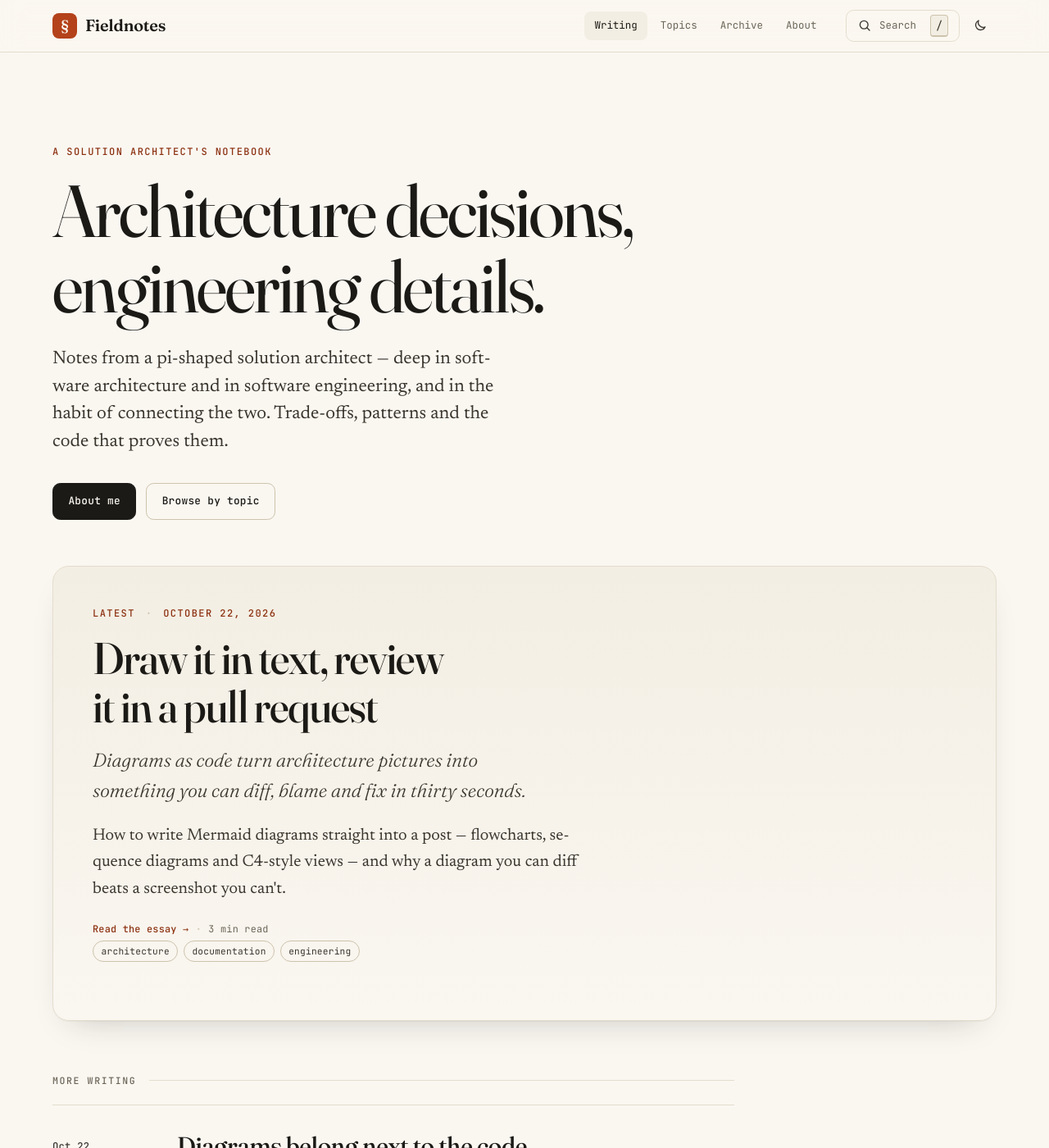
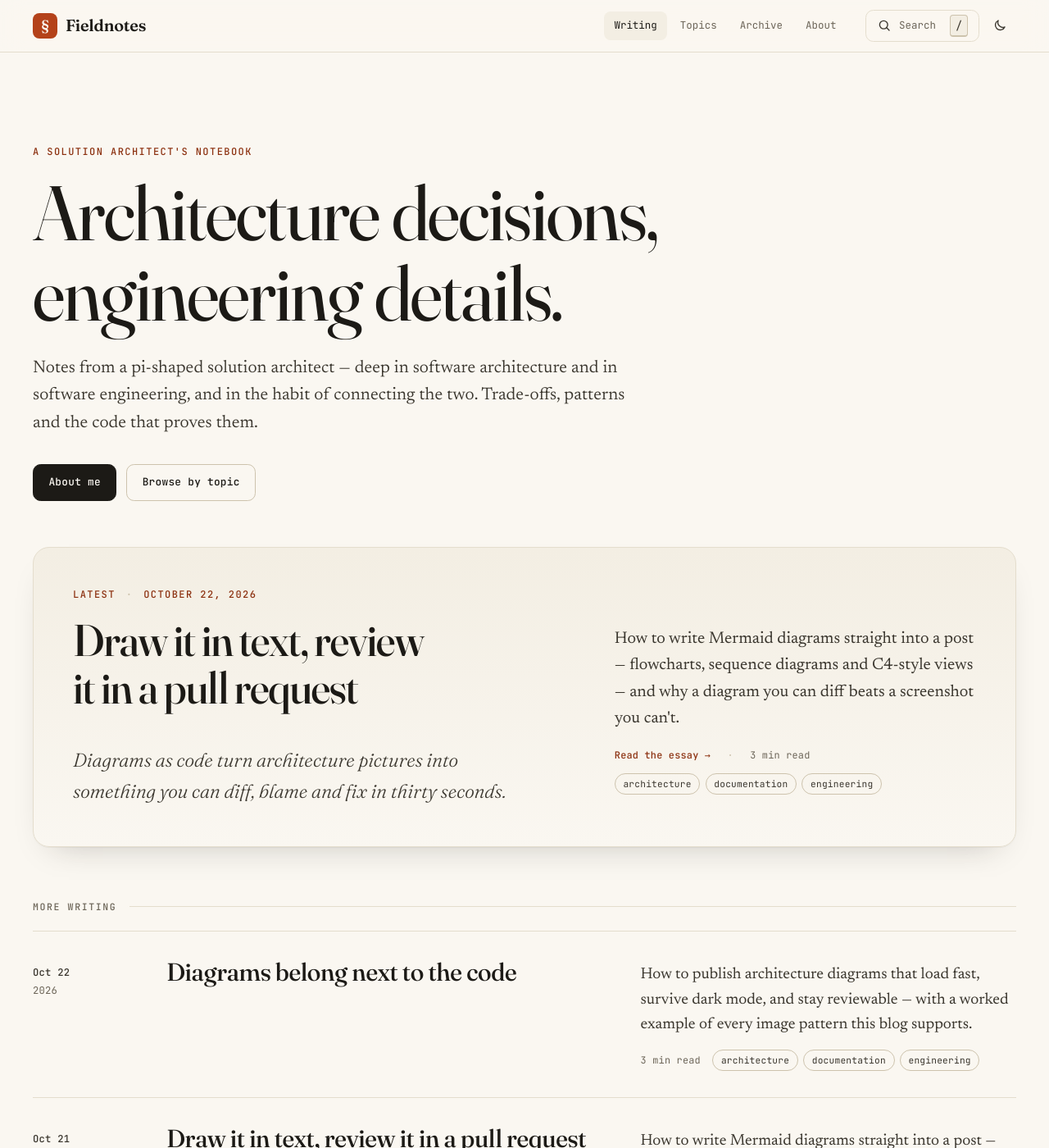
Before and after one commit to niranjanrath/fieldnotes, a Jekyll site: the page built from index.html, in a window 1280 px wide and 1400 px high. Shown: the whole window at 82% size. Built offline with Jekyll 4.4.1, drawn with Linux system fonts in a browser that asks for light colours; the list of posts is cut into pages by our own code.

Commit message:
image commit

```diff
--- a/_includes/post-row.html
+++ b/_includes/post-row.html
@@ -7,9 +7,9 @@
   <div class="row-body">
     <h3 class="row-title"><a href="{{ p.url | relative_url }}">{{ p.title }}</a></h3>
     <p class="row-excerpt">{{ p.description | default: p.excerpt | strip_html | normalize_whitespace | truncatewords: 34 }}</p>
-    <p class="meta">
+    <div class="meta">
       {% include reading-time.html content=p.content %}
       {%- if p.tags.size > 0 %} {% include tag-list.html tags=p.tags %}{% endif %}
-    </p>
+    </div>
   </div>
 </article>
--- a/assets/css/main.css
+++ b/assets/css/main.css
@@ -25,7 +25,7 @@
   --mono: "JetBrains Mono", ui-monospace, "SF Mono", Menlo, Consolas, monospace;
 
   --measure: 38rem;
-  --wrap: 72rem;
+  --wrap: 80rem;
   --gutter: clamp(1.25rem, 4vw, 2.5rem);
   --header-h: 4rem;
 
@@ -76,7 +76,7 @@ html {
   text-size-adjust: 100%;
   scroll-behavior: smooth;
   scroll-padding-top: calc(var(--header-h) + 1.5rem);
-  hyphens: auto;
+  hyphens: manual;
 }
 
 body {
@@ -149,7 +149,7 @@ main:focus { outline: none; }
 }
 .meta .dot { margin-inline: .5em; }
 .meta { row-gap: .7rem; }
-.meta .tags { margin-left: .9rem; }
+.meta { column-gap: .9rem; }
 
 .tags { list-style: none; display: inline-flex; flex-wrap: wrap; gap: .4rem; margin: 0; padding: 0; }
 .tag {
@@ -264,16 +264,17 @@ body:not(.layout-post) .progress { display: none; }
 /* ---------- Home: hero --------------------------------------------------- */
 .hero { padding-block: clamp(3.5rem, 9vw, 7rem) clamp(2rem, 5vw, 3.5rem); }
 .hero-title {
-  margin: 0; max-width: 20ch;
+  margin: 0; max-width: 22ch;
   font-family: var(--display); font-weight: 400;
-  font-size: clamp(2.6rem, 1.4rem + 5.6vw, 5.6rem);
-  line-height: 1.02; letter-spacing: -.028em;
+  font-size: clamp(2.6rem, 1.4rem + 5.6vw, 6.6rem);
+  line-height: 1.04; letter-spacing: -.02em; word-spacing: .02em;
   font-variation-settings: "opsz" 144;
   text-wrap: balance;
 }
 .hero-lede {
-  max-width: 34rem; margin: 1.75rem 0 0; color: var(--ink-2);
-  font-size: clamp(1.15rem, 1rem + .6vw, 1.4rem); line-height: 1.5; text-wrap: pretty;
+  max-width: 46rem; margin: 1.6rem 0 0; color: var(--ink-2);
+  font-size: clamp(1.1rem, 1rem + .45vw, 1.32rem); line-height: 1.6; font-weight: 380;
+  text-wrap: pretty; hyphens: manual; letter-spacing: .003em;
 }
 .hero-actions { display: flex; flex-wrap: wrap; gap: .75rem; margin: 2rem 0 0; }
 
@@ -302,11 +303,11 @@ body:not(.layout-post) .progress { display: none; }
   margin: 1rem 0 0; font-family: var(--display); font-style: italic; font-weight: 300;
   font-size: clamp(1.15rem, 1rem + .6vw, 1.45rem); color: var(--ink-2); max-width: 36rem; text-wrap: balance;
 }
-.lead-excerpt { margin: 1.25rem 0 1.5rem; max-width: 38rem; color: var(--ink-2); text-wrap: pretty; }
+.lead-excerpt { margin: 1.25rem 0 1.5rem; max-width: 40rem; color: var(--ink-2); text-wrap: pretty; hyphens: manual; }
 .read-more { color: var(--accent-ink); text-decoration: none; font-weight: 500; }
 .read-more:hover { text-decoration: underline; text-underline-offset: .25em; }
 
-.rows { max-width: 52rem; }
+.rows { max-width: none; }
 .row {
   display: grid; grid-template-columns: 7.5rem 1fr; gap: 0 2rem;
   padding-block: 2rem; border-top: 1px solid var(--rule);
@@ -321,7 +322,23 @@ body:not(.layout-post) .progress { display: none; }
 }
 .row-title a { text-decoration: none; transition: color .15s; }
 .row-title a:hover { color: var(--accent); }
-.row-excerpt { margin: .6rem 0 1rem; color: var(--ink-2); font-size: .95em; text-wrap: pretty; }
+.row-excerpt { margin: .6rem 0 1rem; color: var(--ink-2); font-size: .95em; text-wrap: pretty; hyphens: manual; }
+
+/* Desktop: use the full width — lead card in two columns, posts as a three-column index */
+@media (min-width: 1000px) {
+  .lead { display: grid; grid-template-columns: minmax(0, 1.15fr) minmax(0, .85fr); column-gap: clamp(2rem, 5vw, 4.5rem); align-items: start; }
+  .lead .eyebrow { grid-column: 1 / -1; }
+  .lead-title { grid-column: 1; grid-row: 2; max-width: none; }
+  .lead-dek { grid-column: 1; grid-row: 3; max-width: none; }
+  .lead-excerpt { grid-column: 2; grid-row: 2; margin: .7rem 0 0; max-width: none; }
+  .lead .meta { grid-column: 2; grid-row: 3; margin-top: 1.25rem; }
+
+  .row { grid-template-columns: 7rem minmax(0, 1.15fr) minmax(0, 1fr); column-gap: clamp(2rem, 4vw, 3.5rem); }
+  .row-body { display: contents; }
+  .row-title { grid-column: 2; grid-row: 1 / span 2; }
+  .row-excerpt { grid-column: 3; grid-row: 1; margin: .35rem 0 .9rem; }
+  .row .meta { grid-column: 3; grid-row: 2; }
+}
 
 @media (max-width: 640px) {
   .row { grid-template-columns: 1fr; gap: .25rem; }
@@ -330,7 +347,7 @@ body:not(.layout-post) .progress { display: none; }
 
 .pagination {
   display: flex; justify-content: space-between; align-items: center; gap: 1rem;
-  margin-top: 3rem; max-width: 52rem; font-size: .8rem;
+  margin-top: 3rem; font-size: .8rem;
 }
 .pagination a { text-decoration: none; padding: .55rem .9rem; border: 1px solid var(--rule-strong); border-radius: .6rem; }
 .pagination a:hover { background: var(--accent-soft); border-color: var(--accent); color: var(--accent-ink); }
@@ -398,6 +415,7 @@ body:not(.layout-post) .progress { display: none; }
 
 /* ---------- Prose -------------------------------------------------------- */
 .prose { font-size: 1em; text-wrap: pretty; overflow-wrap: break-word; }
+@media (max-width: 640px) { .prose { hyphens: auto; hyphenate-limit-chars: 7 3 3; } }
 .prose > * { margin-block: 0 1.35em; }
 .prose > :last-child { margin-bottom: 0; }
 
--- a/index.html
+++ b/index.html
@@ -28,12 +28,12 @@ title: Writing
     <h2 class="lead-title"><a href="{{ lead.url | relative_url }}">{{ lead.title }}</a></h2>
     {%- if lead.subtitle %}<p class="lead-dek">{{ lead.subtitle }}</p>{% endif %}
     <p class="lead-excerpt">{{ lead.description | default: lead.excerpt | strip_html | normalize_whitespace | truncatewords: 48 }}</p>
-    <p class="meta">
+    <div class="meta">
       <a class="read-more" href="{{ lead.url | relative_url }}">Read the essay <span aria-hidden="true">→</span></a>
       <span class="dot" aria-hidden="true">·</span>
       {% include reading-time.html content=lead.content %}
       {%- if lead.tags.size > 0 %} {% include tag-list.html tags=lead.tags %}{% endif %}
-    </p>
+    </div>
   </article>
   {%- endif %}
   {%- else %}
```
